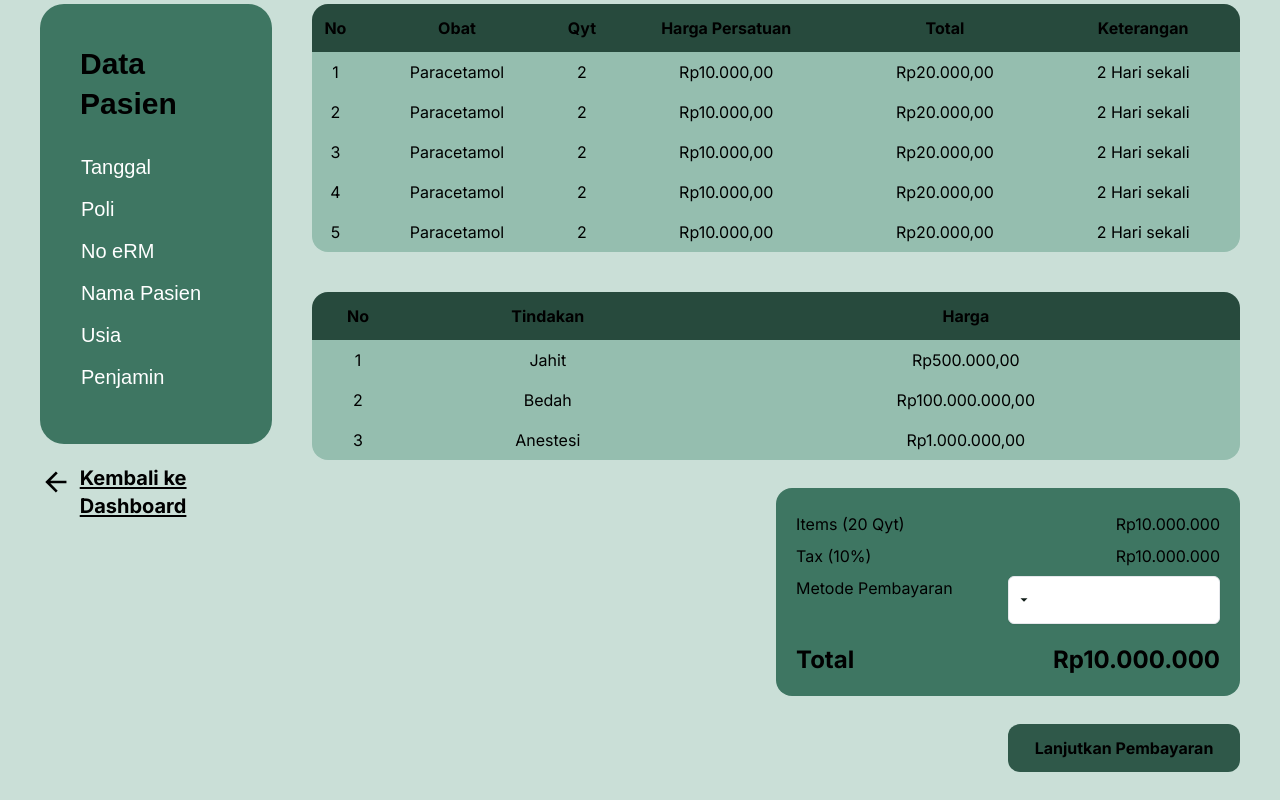
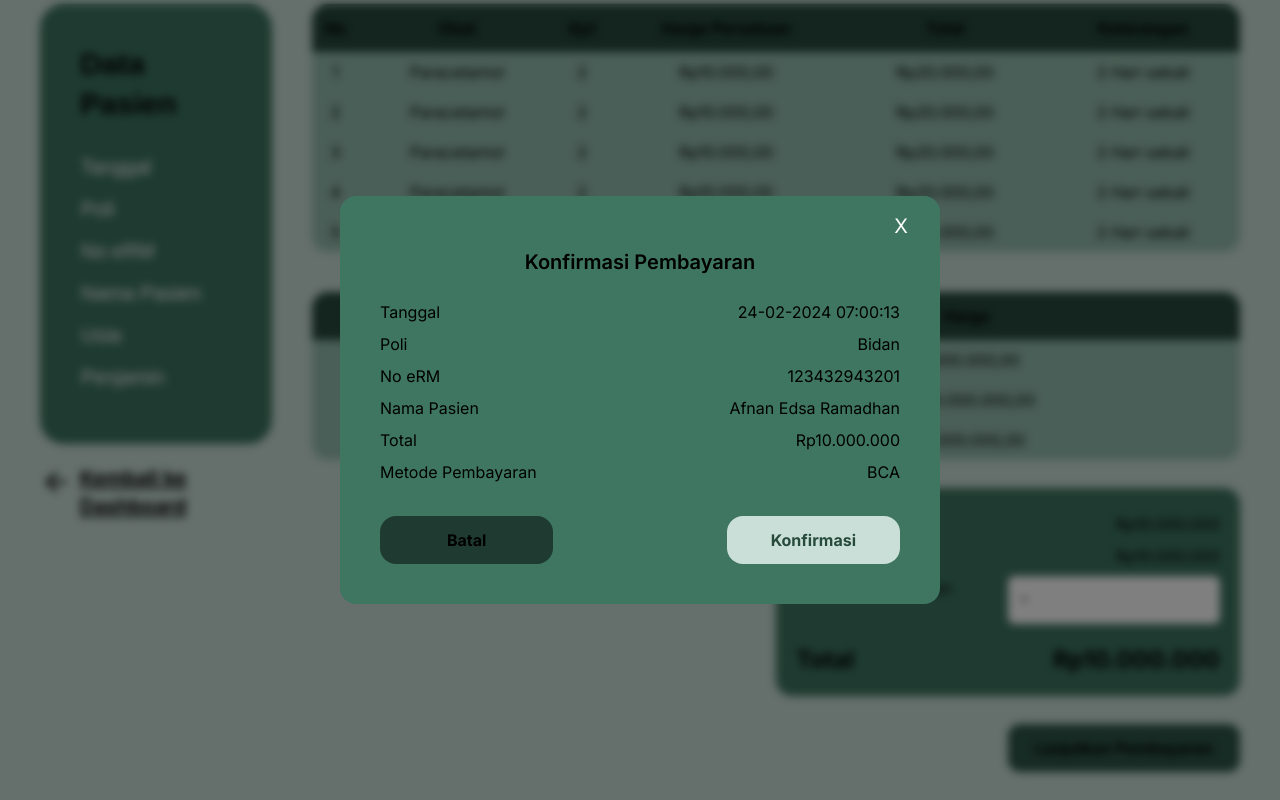
Before and after one commit to eunicesarah/seno-medika-clinic-adm-fe, a Next.js app: page /kasir/detail-pembayaran in a window 1280 px wide. Both pictures are taken after a click on the button "Lanjutkan Pembayaran". Shown: the part 240-1040 px from the top of the page. Built offline with nearby package versions, Linux system fonts and the light colour scheme.

Commit message:
feat: konfirmasi pembayaran

```diff
--- a/src/app/components/popup.tsx
+++ b/src/app/components/popup.tsx
@@ -9,9 +9,9 @@ const Popup = ({ isvisible, onClose, children }: { isvisible: boolean, onClose:
 
     return (
         <div className=' fixed inset-0 bg-black bg-opacity-50 backdrop-blur-sm flex justify-center items-center' id="wrapper" onClick={handleClose}>
-            <div className='w-[600px] flex flex-col'>
-                <button className='text-white text-xl place-self-end' onClick={() => onClose()}>X</button>
-                <div className=' p-2 rounded h-60'>{children}</div>
+            <div className='w-[600px] flex flex-col bg-shade2 rounded-2xl'>
+                <button className='text-white text-xl place-self-end pr-8 pt-4' onClick={() => onClose()}>X</button>
+                <div className=' p-2 rounded h-auto'>{children}</div>
             </div>
         </div>
     )
--- /dev/null
+++ b/src/app/kasir/detail-pembayaran/konfirmasi_pembayaran.tsx
@@ -0,0 +1,57 @@
+import React from 'react';
+import Popup from "@/app/components/popup";
+
+export default function KonfirmasiPembayaranPopup({ showPopup, setShowPopup }:any) {
+    return (
+        showPopup && (
+            <Popup
+                isvisible={showPopup}
+                onClose={() => setShowPopup(false)}
+            >
+                <div className="flex flex-col bg-shade2 pb-8 pl-8 pr-8 gap-2">
+                        <div className="flex flex-row place-self-center text-xl pb-4">
+                            <div className="place-self-center font-semibold">Konfirmasi Pembayaran</div>
+                        </div>
+                        <div className="flex flex-row justify-between">
+                            <div>
+                            Tanggal
+
+                            </div>
+                            <div>
+                            <p>24-02-2024 07:00:13</p>
+
+                            </div>
+                        </div>
+                        <div className="flex flex-row justify-between">
+                            <p>Poli</p>
+                            <p>Bidan</p>
+                        </div>
+                        <div className="flex flex-row justify-between">
+                            <p>No eRM</p>
+                            <p>123432943201</p>
+                        </div>
+                        <div className="flex flex-row justify-between">
+                            <p>Nama Pasien</p>
+                            <p>Afnan Edsa Ramadhan</p>
+                        </div>
+                        <div className="flex flex-row justify-between">
+                            <p>Total</p>
+                            <p><span>Rp</span>10.000.000</p>
+                        </div>
+                        <div className="flex flex-row justify-between">
+                            <p>Metode Pembayaran</p>
+                            <p>BCA</p>
+                        </div>
+                        <div className="flex justify-between pt-6">
+                            <button className="bg-shade6 w-1/3 px-3 py-3 font-bold rounded-2xl items-center hover:bg-tint6 hover:text-shade6" onClick={() => setShowPopup(false)}>
+                                Batal
+                            </button>
+                            <button className="bg-tint6 text-shade5 w-1/3 px-3 py-3 font-bold rounded-2xl items-center hover:bg-shade6 hover:text-white" onClick={() => setShowPopup(false)}>
+                                Konfirmasi
+                            </button>
+                        </div>
+                    </div>
+            </Popup>
+        )
+    );
+}
--- a/src/app/kasir/detail-pembayaran/page.tsx
+++ b/src/app/kasir/detail-pembayaran/page.tsx
@@ -2,6 +2,7 @@
 import { IoMdArrowBack } from "react-icons/io";
 import Dropdown from "../../components/dropdown";
 import { useState } from "react";
+import KonfirmasiPembayaranPopup from "./konfirmasi_pembayaran";
 
 const headObat = [
     "No",
@@ -27,7 +28,7 @@ const pembayaranOptions = [
 export default function DetailPembayaran() {
     const [selectedPembayaran, setSelectedPembayaran] = useState(null);
     const [tableData, setTableData] = useState(null);
-
+    const [showPopup, setShowPopup] = useState(false);
     const handlePembayaran = (option: any) => {
         setSelectedPembayaran(option);
         console.log(option);
@@ -251,12 +252,14 @@ export default function DetailPembayaran() {
                         </div>
                     </div>
                     <div className="flex justify-end my-7">
-                            <button className="bg-shade4 w-1/4 px-3 py-3 font-bold rounded-xl items-center hover:bg-shade6">
+                            <button className="bg-shade4 w-1/4 px-3 py-3 font-bold rounded-xl items-center hover:bg-shade6" onClick={() => setShowPopup(true)}>
                                 Lanjutkan Pembayaran
                             </button>
                     </div>
                 </div>
             </div>
+            <KonfirmasiPembayaranPopup showPopup={showPopup} setShowPopup={setShowPopup} />
+
         </div>
     );
 }
```
